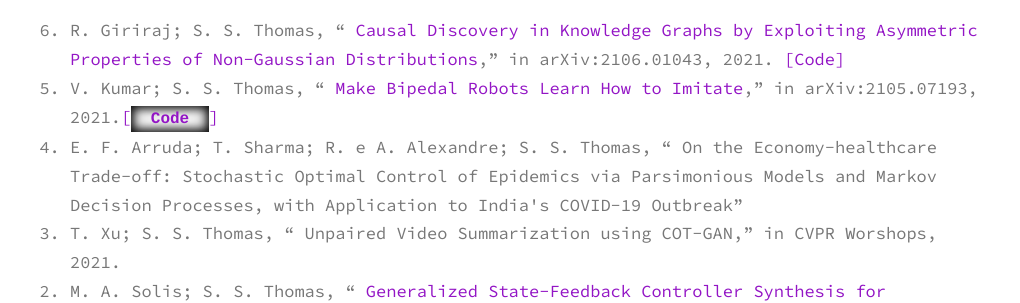
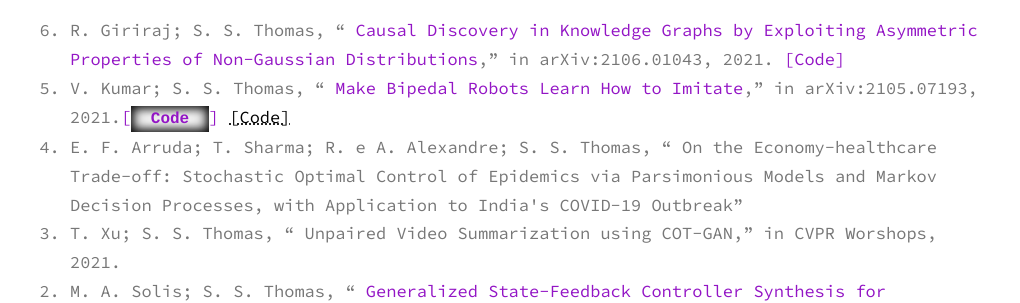
Before and after one commit to sinnuthomas/sinnuthomas.github.io, a Jekyll site: the page built from publications.md, in a window 1280 px wide and 900 px high. Shown: the part 231-534 px from the top of the window, without its empty margins (130-1150 px from the left). Built offline with Jekyll 4.4.1, drawn with Linux system fonts in a browser that asks for light colours.

Commit message:
Update publications.md

```diff
--- a/publications.md
+++ b/publications.md
@@ -7,7 +7,8 @@
 * **2021**
 <ol reversed>
   <li>R. Giriraj; S. S. Thomas, “ <a href="https://arxiv.org/abs/2106.01043">Causal Discovery in Knowledge Graphs by Exploiting Asymmetric Properties of Non-Gaussian Distributions</a>,” in arXiv:2106.01043, 2021. <a href="https://www.github.com/rohangiriraj/CausalKG">[Code]</a></li>
-  <li>V. Kumar; S. S. Thomas, “ <a href="https://arxiv.org/abs/2105.07193">Make Bipedal Robots Learn How to Imitate</a>,” in arXiv:2105.07193, 2021.<a href="https://github.com/8-vishal/Imitation-Learning-in-bipedal-robots">[<code> <b>Code</b> </code>]</a> </li>
+  <li>V. Kumar; S. S. Thomas, “ <a href="https://arxiv.org/abs/2105.07193">Make Bipedal Robots Learn How to Imitate</a>,” in arXiv:2105.07193, 2021.<a href="https://github.com/8-vishal/Imitation-Learning-in-bipedal-robots">[<code> <b>Code</b> </code>]</a> <a href="https://github.com/8-vishal/Imitation-Learning-in-bipedal-robots" style="color: black; text-decoration: underline;text-decoration-style: dotted;">[Code]</a>
+</li>
   <li>E. F. Arruda; T. Sharma; R. e A. Alexandre; S. S. Thomas, “ On the Economy-healthcare Trade-off: Stochastic Optimal Control of Epidemics via Parsimonious Models and Markov Decision Processes, with Application to India's COVID-19 Outbreak” </li>
   <li>T. Xu; S. S. Thomas, “ Unpaired Video Summarization using COT-GAN,” in CVPR Worshops, 2021. </li>
   <li>M. A. Solis; S. S. Thomas, “ <a href="https://arxiv.org/abs/2103.17158">Generalized State-Feedback Controller Synthesis for Underactuated Systems through Bayesian Optimization</a>,” in arXiv:2103.17158, 2021. <a href="https://github.com/miguel-a-solis/Solis-Thomas2021">[Code]</a></li>
```
